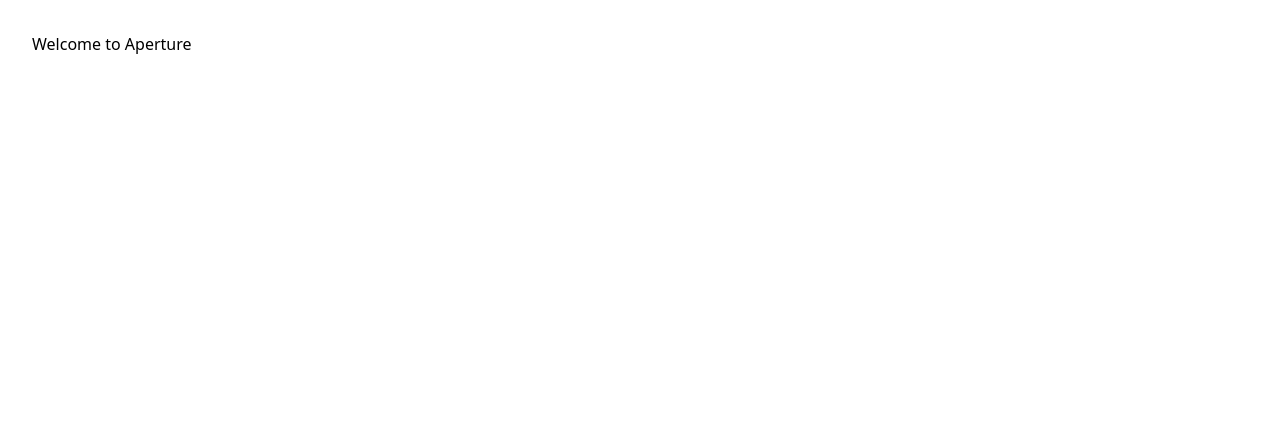
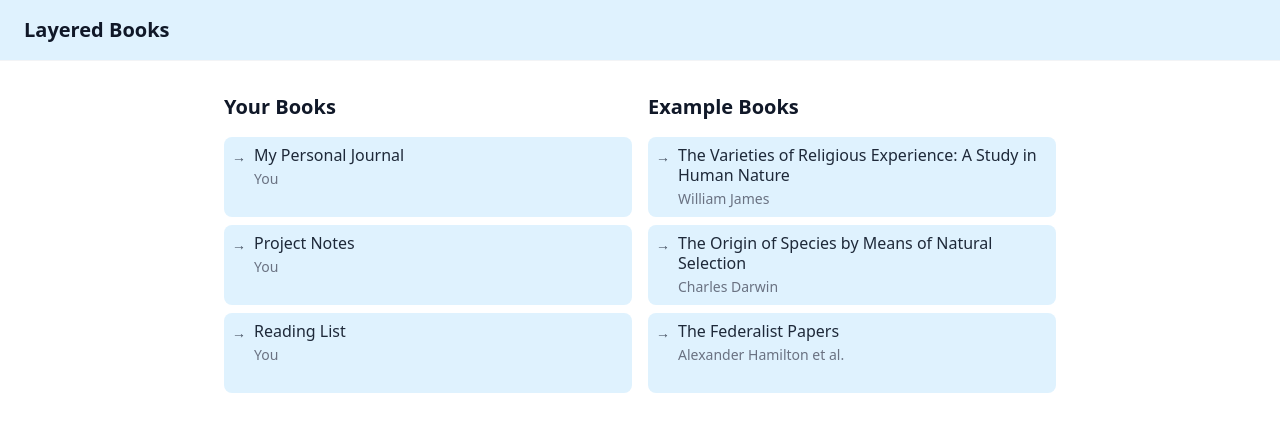
Before and after one commit to interfacedreams/layered-books, a React (Vite) app in the folder frontend/: page / in a window 1280 px wide. Shown: the top 432 px of the page. Built offline with nearby package versions, Linux system fonts and the light colour scheme.

Commit message:
home page start

```diff
--- a/frontend/src/App.tsx
+++ b/frontend/src/App.tsx
@@ -1,15 +1,21 @@
 import { Route, Routes } from "react-router-dom"
 import BookPage from "./BookPage"
+import Header from "./Header"
+import Home from "./Home"
 
 function App() {
   return (
-    <Routes>
-      <Route path="/book/:bookId" element={<BookPage />} />
-      <Route
-        path="/"
-        element={<div className="p-8">Welcome to Aperture</div>}
-      />
-    </Routes>
+    <div className="min-h-screen bg-white">
+      <Header />
+
+      {/* Main content */}
+      <main className="flex-1">
+        <Routes>
+          <Route path="/book/:bookId" element={<BookPage />} />
+          <Route path="/" element={<Home />} />
+        </Routes>
+      </main>
+    </div>
   )
 }
 
--- /dev/null
+++ b/frontend/src/BookLink.tsx
@@ -0,0 +1,26 @@
+import { Link } from "react-router-dom"
+
+interface BookLinkProps {
+  id: string
+  title: string
+  author: string
+}
+
+export default function BookLink({ id, title, author }: BookLinkProps) {
+  return (
+    <Link
+      to={`/book/${id}`}
+      className="relative group rounded-lg px-2 py-2 transition-colors flex-1 text-left cursor-pointer hover:bg-sky-200 hover:shadow-md bg-sky-100 block mb-2 h-20"
+    >
+      <div className="flex items-start gap-2 h-full">
+        <span className="text-gray-600 text-sm mt-0.5 flex-shrink-0">→</span>
+        <div className="flex flex-col flex-1 min-w-0 justify-center">
+          <span className="text-gray-800 font-medium line-clamp-2 leading-5">
+            {title}
+          </span>
+          <span className="text-gray-500 text-sm mt-1">{author}</span>
+        </div>
+      </div>
+    </Link>
+  )
+}
--- /dev/null
+++ b/frontend/src/Header.tsx
@@ -0,0 +1,11 @@
+import { Link } from "react-router-dom"
+
+export default function Header() {
+  return (
+    <header className="px-6 py-4 border-b border-gray-100 bg-sky-100">
+      <Link to="/" className="hover:text-gray-700 transition-colors">
+        <h1 className="text-xl font-bold text-gray-900">Layered Books</h1>
+      </Link>
+    </header>
+  )
+}
--- /dev/null
+++ b/frontend/src/Home.tsx
@@ -0,0 +1,85 @@
+import BookLink from "./BookLink"
+
+interface Book {
+  id: string
+  title: string
+  author: string
+}
+
+export default function Home() {
+  const exampleBooks: Book[] = [
+    {
+      id: "x0386j3qtvzc",
+      title: "The Varieties of Religious Experience: A Study in Human Nature",
+      author: "William James",
+    },
+    {
+      id: "8rnttj54y140",
+      title: "The Origin of Species by Means of Natural Selection",
+      author: "Charles Darwin",
+    },
+    {
+      id: "160hfllea4ll",
+      title: "The Federalist Papers",
+      author: "Alexander Hamilton et al.",
+    },
+  ]
+
+  const userBooks: Book[] = [
+    {
+      id: "user-1",
+      title: "My Personal Journal",
+      author: "You",
+    },
+    {
+      id: "user-2",
+      title: "Project Notes",
+      author: "You",
+    },
+    {
+      id: "user-3",
+      title: "Reading List",
+      author: "You",
+    },
+  ]
+
+  return (
+    <div className="p-8 max-w-4xl mx-auto">
+      <div className="flex justify-between gap-4">
+        {/* User Books - Left Column */}
+        <div className="flex-1">
+          <h3 className="text-xl font-semibold text-gray-900 mb-4">
+            Your Books
+          </h3>
+          <div>
+            {userBooks.map((book) => (
+              <BookLink
+                key={book.id}
+                id={book.id}
+                title={book.title}
+                author={book.author}
+              />
+            ))}
+          </div>
+        </div>
+
+        {/* Example Books - Right Column */}
+        <div className="flex-1">
+          <h3 className="text-xl font-semibold text-gray-900 mb-4">
+            Example Books
+          </h3>
+          <div>
+            {exampleBooks.map((book) => (
+              <BookLink
+                key={book.id}
+                id={book.id}
+                title={book.title}
+                author={book.author}
+              />
+            ))}
+          </div>
+        </div>
+      </div>
+    </div>
+  )
+}
--- a/frontend/src/PageViewer.tsx
+++ b/frontend/src/PageViewer.tsx
@@ -114,14 +114,15 @@ export default function PageViewer({
     <div className="h-full flex flex-col bg-white">
       {/* Header with section info and close button */}
       <div className="flex-shrink-0 p-3 border-b border-gray-200 flex justify-between items-center">
-        <div className="text-sm text-gray-600">
+        <div className="text-sm">
           Section {currentSectionIndex + 1} of {sections.length}
+          {startChunkIndex > 0 && ` (from chunk ${startChunkIndex + 1})`}
         </div>
         {onClose && (
           <button
             type="button"
             onClick={onClose}
-            className="w-8 h-8 rounded-full bg-white shadow-sm hover:shadow-sm hover:bg-gray-100 transition-all duration-200 cursor-pointer flex items-center justify-center border border-gray-100"
+            className="w-8 h-8 rounded-full bg-white shadow-lg hover:shadow-xl hover:bg-sky-100 transition-all duration-200 cursor-pointer flex items-center justify-center border border-gray-100"
           >
             <X size={16} className="text-gray-700" />
           </button>
@@ -135,7 +136,7 @@ export default function PageViewer({
           type="button"
           onClick={handlePrevSection}
           disabled={currentSectionIndex === 0}
-          className="absolute left-6 top-1/2 transform -translate-y-1/2 z-10 w-12 h-12 rounded-full bg-white shadow-sm hover:shadow-sm hover:bg-gray-100 transition-all duration-200 disabled:opacity-30 disabled:cursor-not-allowed cursor-pointer flex items-center justify-center border border-gray-100"
+          className="absolute left-6 top-1/2 transform -translate-y-1/2 z-10 w-12 h-12 rounded-full bg-white shadow-lg hover:shadow-xl hover:bg-sky-100 transition-all duration-200 disabled:opacity-30 disabled:cursor-not-allowed cursor-pointer flex items-center justify-center border border-gray-100"
         >
           <ChevronLeft size={20} className="text-gray-700" />
         </button>
@@ -144,7 +145,7 @@ export default function PageViewer({
           type="button"
           onClick={handleNextSection}
           disabled={currentSectionIndex === sections.length - 1}
-          className="absolute right-6 top-1/2 transform -translate-y-1/2 z-10 w-12 h-12 rounded-full bg-white shadow-sm hover:shadow-sm hover:bg-gray-100 transition-all duration-200 disabled:opacity-30 disabled:cursor-not-allowed cursor-pointer flex items-center justify-center border border-gray-100"
+          className="absolute right-6 top-1/2 transform -translate-y-1/2 z-10 w-12 h-12 rounded-full bg-white shadow-lg hover:shadow-xl hover:bg-sky-100 transition-all duration-200 disabled:opacity-30 disabled:cursor-not-allowed cursor-pointer flex items-center justify-center border border-gray-100"
         >
           <ChevronRight size={20} className="text-gray-700" />
         </button>
--- a/frontend/src/outline/AbstractionStepper.tsx
+++ b/frontend/src/outline/AbstractionStepper.tsx
@@ -15,7 +15,7 @@ export default function AbstractionStepper({
 
   return (
     <div className="mb-4">
-      <div className="flex bg-gray-100 p-1 gap-1 rounded-lg w-fit">
+      <div className="flex bg-sky-100 p-1 rounded-lg w-fit gap-1">
         {options.map((option) => (
           <button
             key={option.level}
@@ -25,8 +25,8 @@ export default function AbstractionStepper({
               px-4 py-2 rounded-md text-sm font-medium transition-all duration-200 cursor-pointer
               ${
                 value === option.level
-                  ? "bg-white text-gray-900 shadow-sm"
-                  : "text-gray-600 hover:text-gray-900 hover:bg-white hover:shadow-sm"
+                  ? "bg-white shadow-sm"
+                  : "hover:bg-white hover:shadow-sm"
               }
             `}
             title={option.description}
--- a/frontend/src/outline/FloatingMenu.tsx
+++ b/frontend/src/outline/FloatingMenu.tsx
@@ -59,7 +59,7 @@ export default function FloatingMenu({
               onClick={action.onClick}
               className={clsx(
                 action.className,
-                "px-1.5 py-1.5 h-7 bg-sky-200 hover:bg-sky-300 text-gray-700 hover:text-gray-900 hover:cursor-pointer rounded-md transition-colors shadow-md"
+                "px-1.5 py-1.5 h-7 bg-sky-100 hover:bg-sky-200 hover:cursor-pointer hover:shadow-md rounded-md transition-colors"
               )}
               title={action.title}
             >
--- a/frontend/src/outline/OutlineItem.tsx
+++ b/frontend/src/outline/OutlineItem.tsx
@@ -104,8 +104,8 @@ export default function OutlineItem({
           type="button"
           className={clsx(
             "relative group rounded-lg px-2 transition-colors flex-1 text-left cursor-pointer",
-            "hover:bg-gray-100 hover:shadow-md",
-            (isSelected || isItemHovered) && "bg-gray-100",
+            "hover:bg-sky-100 hover:shadow-md",
+            (isSelected || isItemHovered) && "bg-sky-100",
             isChapter ? "py-3" : "py-1"
           )}
           onClick={handleClick}
```
Also changed, not shown: 1 other file (tests, documents, lock files or other folders).
